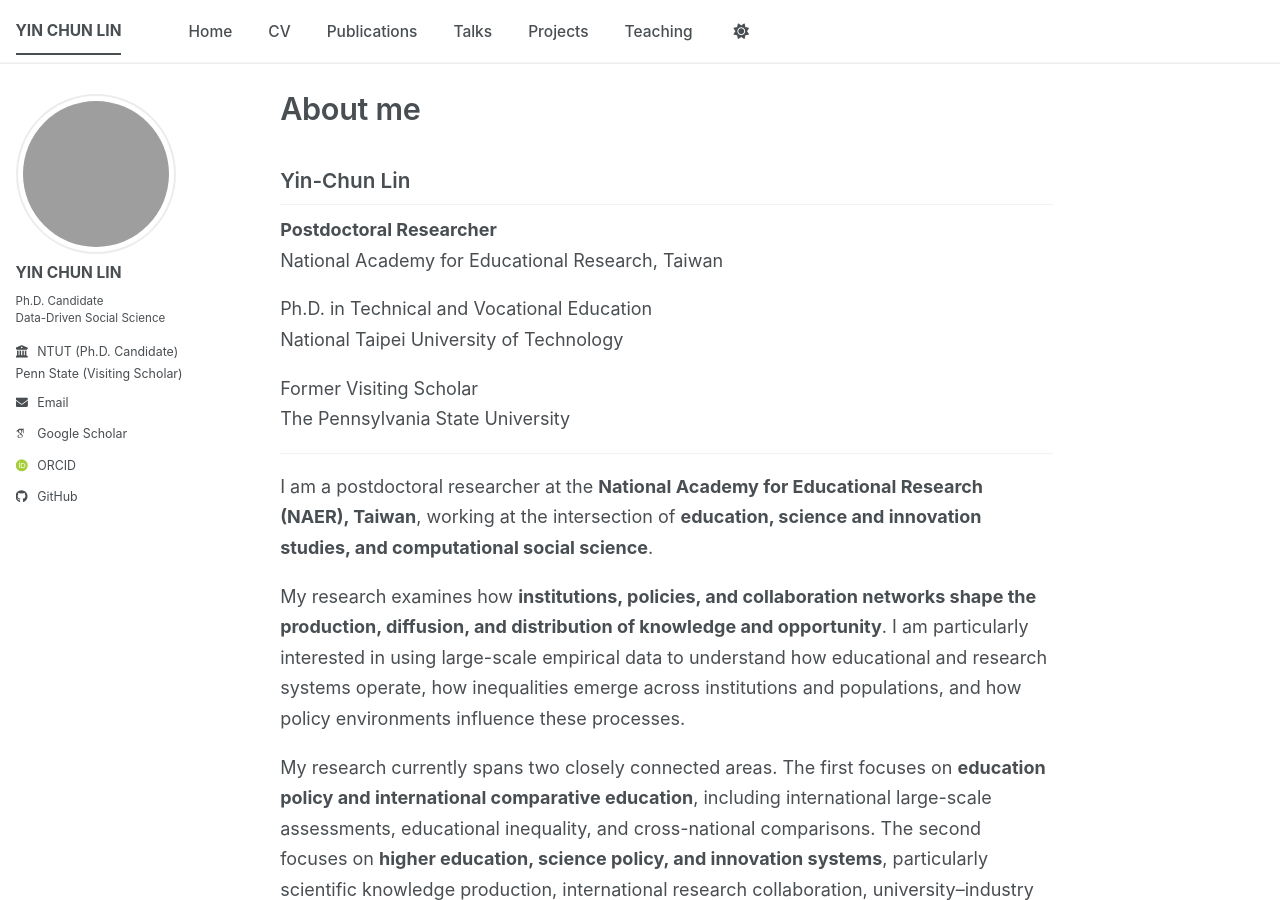
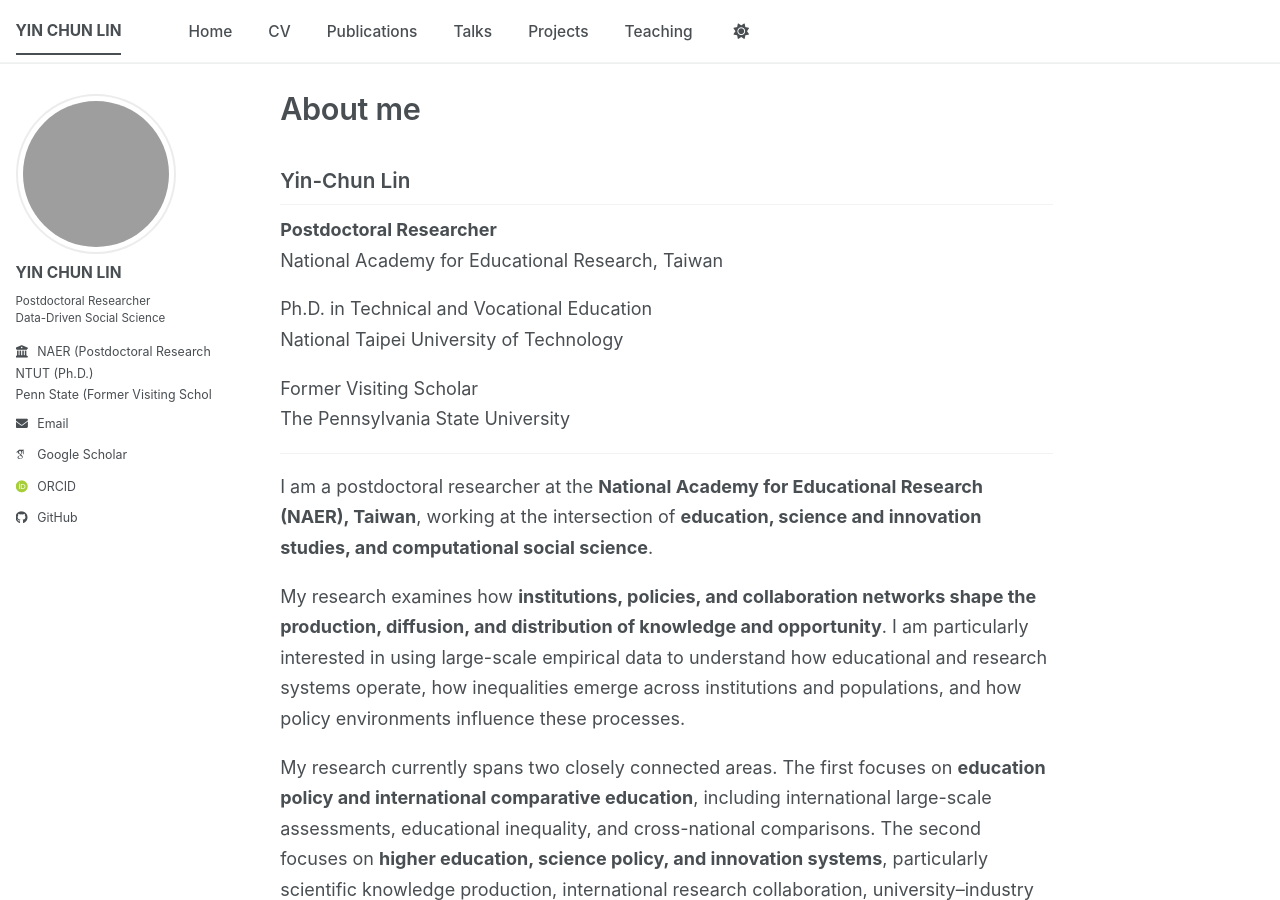
Before and after one commit to Christina0824/yinchun.github.io, a Jekyll site: the page built from _pages/about.md, in a window 1280 px wide and 900 px high. Built offline with Jekyll 4.4.1, drawn with Linux system fonts in a browser that asks for light colours; some web fonts are replaced; a script bundle is joined from its source files by our own code; library files that are not in the unit come from our copies.

Commit message:
Update _config.yml

```diff
--- a/_config.yml
+++ b/_config.yml
@@ -27,14 +27,15 @@ author:
   pronouns: # "she/her"
 
   bio: |
-    Ph.D. Candidate
+    Postdoctoral Researcher
     Data-Driven Social Science
 
   location: # "Taiwan / United States"
 
   employer: |
-    NTUT (Ph.D. Candidate)
-    Penn State (Visiting Scholar)
+    NAER (Postdoctoral Researcher)
+    NTUT (Ph.D.)
+    Penn State (Former Visiting Scholar)
 
   uri: # URL
   email            : "yinchun0110@gmail.com"
```
